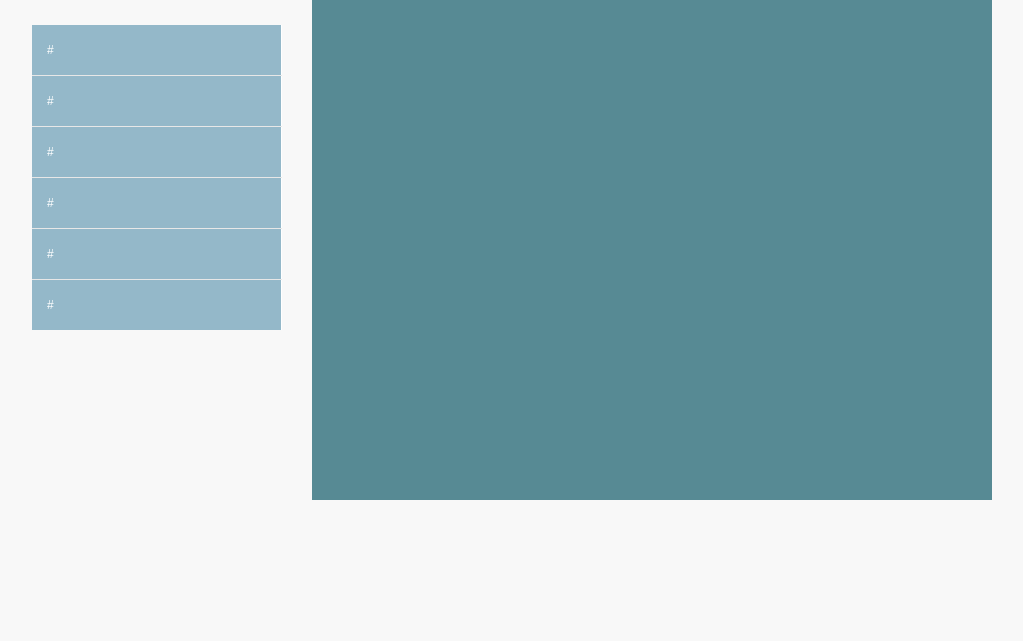
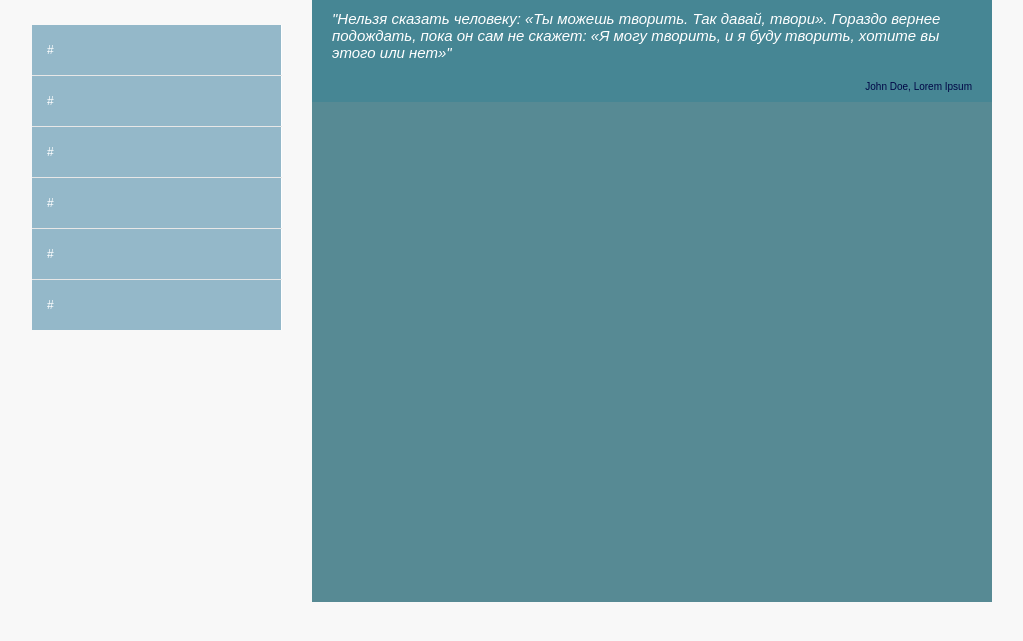
Before and after one commit to KarinaNull/Website, a PHP site: page /Site2.html in a window 1280 px wide. Shown: the part 120-761 px from the top of the page, without its empty margins (128-1151 px from the left). Run offline with PHP 8.4, Linux system fonts and the light colour scheme.

Commit message:
Add blockquote

```diff
--- a/Site2.html
+++ b/Site2.html
@@ -44,11 +44,20 @@
                     <li><a href="#">#</a></li>
                     <li><a href="#">#</a></li>
                     <li><a href="#">#</a></li>
-
                 </ul>
             </nav>
         </aside>
-        <section></section>
+        <section>
+            <blockquote>
+                <p>
+                    "Нельзя сказать человеку: «Ты можешь творить.
+                    Так давай, твори». Гораздо вернее подождать, пока он
+                    сам не скажет: «Я могу творить, и я буду творить, хотите
+                    вы этого или нет»"
+                </p>
+                <cite>John Doe, Lorem Ipsum</cite>
+            </blockquote>
+        </section>
     </div>
     <footer></footer>
 </body>
--- a/style2.css
+++ b/style2.css
@@ -136,3 +136,28 @@ section {
 .aside-menu li:first-child {
     border: none;
 }
+
+blockquote {
+    margin: 0;
+    background: #2c819260;
+    padding: 10px 20px;
+    font-family: 'Oswald', sans-serif;
+    font-weight: 300;
+}
+
+blockquote p {
+    font-family: arial;
+    margin-top: 0px;
+    color: #fff;
+    font-style: italic;
+    font-size: 15px;
+}
+
+blockquote cite {
+    display: block;
+    font-size: 10px;
+    font-style: normal;
+    color: #000746;
+    margin: 0px;
+    text-align: right;
+}
```
